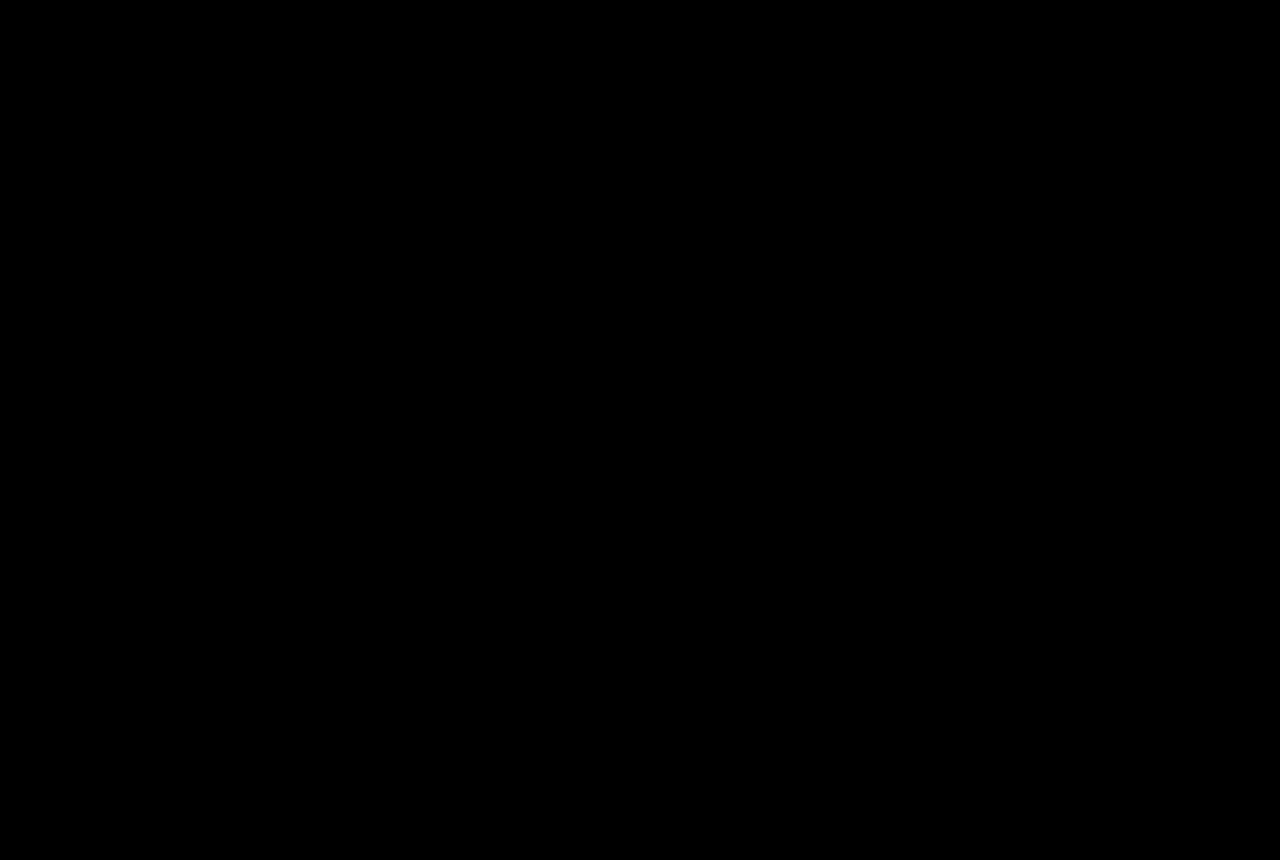
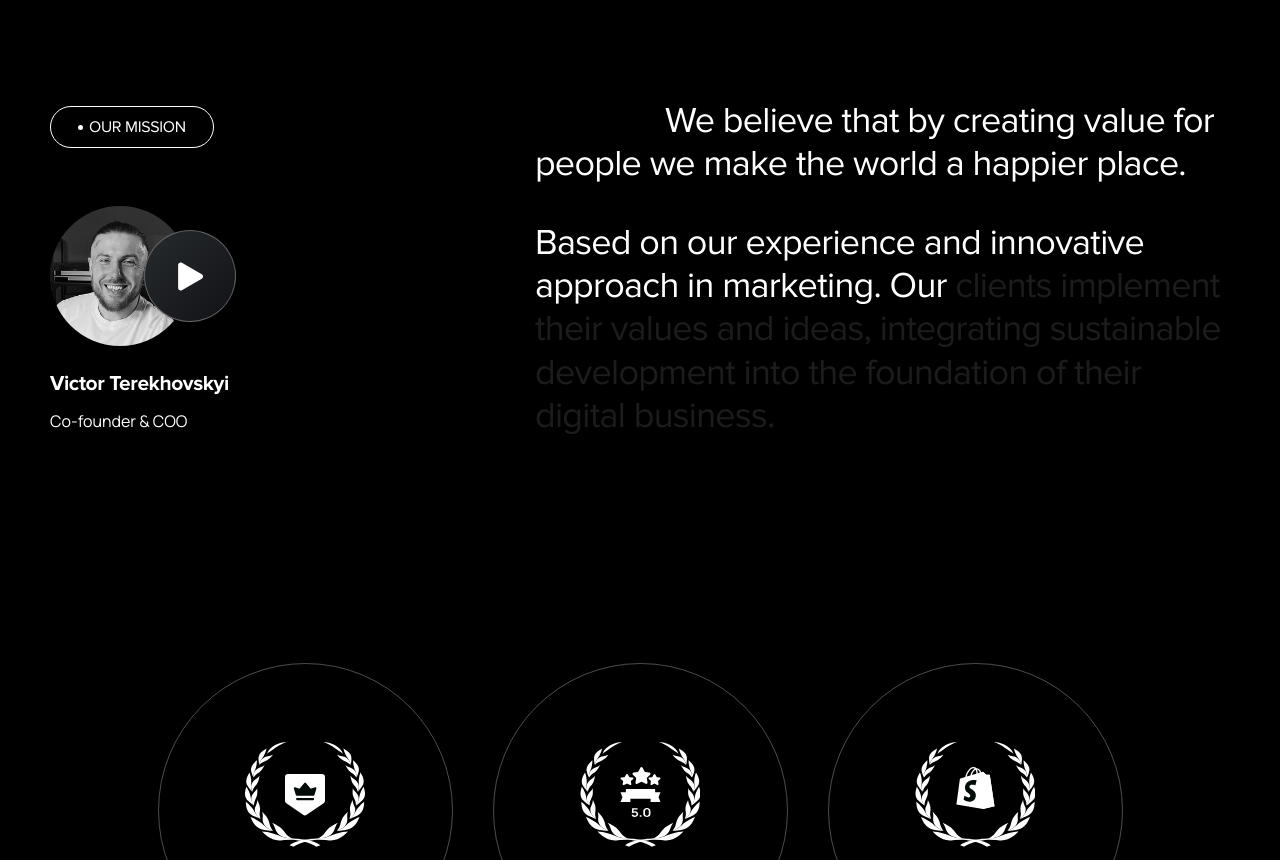
Before and after one commit to Spirit1408/UM_-Test-, a React (Vite) app: page / in a window 1280 px wide. Shown: the part 1940-2800 px from the top of the page. Before the commit the page ends 1957 px from the top, so only its background shows below. Built offline with nearby package versions, Linux system fonts and the light colour scheme.

Commit message:
Add styles forAboutUs section, update minor fixes in header and hero sections, prettify code

```diff
--- a/src/App.jsx
+++ b/src/App.jsx
@@ -1,11 +1,13 @@
 import { Header } from "./components/Header/Header";
 import { Hero } from "./components/Hero/Hero";
+import { AboutUs } from "./components/AboutUs/AboutUs";
 
 function App() {
     return (
         <>
             <Header />
             <Hero />
+            <AboutUs />
         </>
     );
 }
--- /dev/null
+++ b/src/components/AboutUs/AboutUs.jsx
@@ -0,0 +1,88 @@
+import css from "./AboutUs.module.css";
+import img from "../../assets/images/face.jpg";
+import sprite from "../../assets/icons/sprite.svg";
+
+export const AboutUs = () => {
+    return (
+        <section className={css.aboutUsOverlay}>
+            <div className={css.header}>
+                <div className={css.label}>
+                    <span className={css.dot}></span>
+                    <p className={css.labelText}>our mission</p>
+                </div>
+
+                <div className={css.descriptionWrapper}>
+                    <p className={css.description}>
+                        We believe that by creating value for people we make the
+                        world a happier place.
+                    </p>
+                    <p className={css.description}>
+                        Based on our experience and innovative approach in
+                        marketing. Our{" "}
+                        <span>
+                            clients implement their values and ideas,
+                            integrating sustainable development into the
+                            foundation of their digital business.
+                        </span>
+                    </p>
+                </div>
+
+                <div className={css.person}>
+                    <div className={css.photoWrapper}>
+                        <img
+                            className={css.photo}
+                            src={img}
+                            alt="face of the founder"
+                        />
+
+                        <div className={css.iconWrapper}>
+                            <svg className={css.icon}>
+                                <use href={`${sprite}#icon-play`}></use>
+                            </svg>
+                        </div>
+                    </div>
+
+                    <p className={css.name}>Victor Terekhovskyi</p>
+
+                    <p classname={css.title}>Сo-founder & COO</p>
+                </div>
+            </div>
+
+            <ul className={css.footer}>
+                <li className={css.feature}>
+                    <svg className={css.featureIcon}>
+                        <use href={`${sprite}#icon-label_crown`}></use>
+                    </svg>
+
+                    <p className={css.featureDesc}>Top Rated Plus</p>
+                </li>
+
+                <li className={css.feature}>
+                    <svg className={css.featureIcon}>
+                        <use href={`${sprite}#icon-label_stars`}></use>
+                    </svg>
+
+                    <p className={css.featureDesc}>146+ reviewed company</p>
+                </li>
+
+                <li className={css.feature}>
+                    <svg className={css.featureIcon}>
+                        <use href={`${sprite}#icon-label_shop`}></use>
+                    </svg>
+
+                    <p className={css.featureDesc}>Shopify partners Agency</p>
+                </li>
+
+                <li className={css.feature}>
+                    <svg className={css.featureIcon}>
+                        <use href={`${sprite}#icon-label_up`}></use>
+                    </svg>
+
+                    <p className={css.featureDesc}>
+                        100% Job Success on Upwork
+                    </p>
+                </li>
+            </ul>
+        </section>
+    );
+};
--- /dev/null
+++ b/src/components/AboutUs/AboutUs.module.css
@@ -0,0 +1,231 @@
+.aboutUsOverlay {
+    padding: 48px 20px 97px;
+    color: #ffffff;
+}
+
+.header {
+    margin-bottom: 128px;
+}
+
+.label {
+    border: 1px solid #fff;
+    border-radius: 366px;
+    padding: 6px 12px;
+    display: flex;
+    align-items: center;
+    justify-content: center;
+    gap: 6px;
+    width: fit-content;
+    margin-bottom: 24px;
+}
+
+.labelText {
+    font-family: var(--second-family);
+    font-weight: 400;
+    font-size: 12px;
+    letter-spacing: -0.02em;
+    text-transform: uppercase;
+    text-align: center;
+}
+
+.dot {
+    width: 3px;
+    height: 3px;
+    border-radius: 50%;
+    background-color: #ffffff;
+}
+
+.descriptionWrapper {
+    display: flex;
+    flex-direction: column;
+    gap: 16px;
+}
+
+.description {
+    font-family: var(--second-family);
+    font-weight: 400;
+    font-size: 23px;
+    line-height: 120%;
+    letter-spacing: -0.02em;
+
+    span {
+        color: #1c1c1c;
+    }
+
+    &:last-child {
+        margin-bottom: 64px;
+    }
+}
+
+.photoWrapper {
+    position: relative;
+    width: fit-content;
+    margin-bottom: 24px;
+}
+
+.photo {
+    width: 124px;
+    height: 124px;
+    border-radius: 50%;
+}
+
+.iconWrapper {
+    position: absolute;
+    top: 50%;
+    left: 100%;
+    transform: translate(-50%, -50%);
+    width: 76px;
+    height: 76px;
+    display: flex;
+    align-items: center;
+    justify-content: center;
+    border-radius: 100%;
+    border: 1px solid rgba(255, 255, 255, 0.3);
+    background: linear-gradient(315deg, #111215 0%, #272b2e 100%);
+    backdrop-filter: blur(8px);
+}
+
+.icon {
+    width: 24px;
+    height: 24px;
+    fill: #ffffff;
+}
+
+.name {
+    font-family: var(--second-family);
+    font-weight: 700;
+    font-size: 21px;
+    line-height: 130%;
+    letter-spacing: -0.02em;
+    margin-bottom: 12px;
+}
+
+.title {
+    font-family: var(--font-family);
+    font-weight: 500;
+    font-size: 16px;
+    line-height: 130%;
+    letter-spacing: -0.02em;
+}
+
+.footer {
+    display: flex;
+    gap: 16px;
+    overflow: auto;
+}
+
+.footer::-webkit-scrollbar {
+    display: none;
+}
+
+.feature {
+    display: flex;
+    flex-direction: column;
+    gap: 6px;
+    align-items: center;
+    justify-content: center;
+    width: 246px;
+    height: 246px;
+    border-radius: 100%;
+    border: 1px solid rgba(255, 255, 255, 0.3);
+    flex-shrink: 0;
+}
+
+.featureDesc {
+    font-family: var(--second-family);
+    font-weight: 600;
+    font-size: 16px;
+    line-height: 140%;
+    letter-spacing: -0.02em;
+}
+
+.featureIcon {
+    width: 96px;
+    height: 96px;
+}
+
+@media screen and (min-width: 1024px) {
+    .aboutUsOverlay {
+        padding: 115px 50px 148px;
+    }
+
+    .header {
+        margin-bottom: 230px;
+        display: flex;
+        flex-direction: column;
+        gap: 58px;
+        position: relative;
+    }
+
+    .label {
+        flex-shrink: 0;
+        padding: 8px 27px;
+        margin-bottom: unset;
+    }
+
+    .labelText {
+        font-size: 16px;
+    }
+
+    .dot {
+        width: 5px;
+        height: 5px;
+    }
+
+    .descriptionWrapper {
+        position: absolute;
+        top: 60%;
+        right: 0%;
+        transform: translate(0%, -60%);
+        gap: 36px;
+    }
+
+    .description {
+        font-size: 36px;
+        max-width: 695px;
+
+        &:first-child {
+            text-indent: 130px;
+        }
+
+        &:last-child {
+            margin-bottom: unset;
+        }
+    }
+
+    .photo {
+        width: 140px;
+        height: 140px;
+    }
+
+    .iconWrapper {
+        width: 92px;
+        height: 92px;
+    }
+
+    .icon {
+        width: 29px;
+        height: 29px;
+    }
+
+    .footer {
+        justify-content: center;
+        gap: 40px;
+        overflow: hidden;
+        flex-wrap: wrap;
+    }
+
+    .feature {
+        width: 295px;
+        height: 295px;
+    }
+
+    .featureDesc {
+        font-size: 18px;
+    }
+
+    .featureIcon {
+        width: 120px;
+        height: 120px;
+    }
+}
--- a/src/components/Header/Header.module.css
+++ b/src/components/Header/Header.module.css
@@ -94,7 +94,6 @@
                 color: #000000;
             }
         }
-
     }
 
     .logoWrapper {
--- a/src/components/Hero/Hero.jsx
+++ b/src/components/Hero/Hero.jsx
@@ -4,7 +4,7 @@ import sprite from "../../assets/icons/sprite.svg";
 
 export const Hero = () => {
     return (
-        <div className={css.heroOverlay}>
+        <section className={css.heroOverlay}>
             <div className={css.heroHeader}>
                 <div className={css.heroInfo}>
                     <h1 className={css.heroTitle}>
@@ -13,7 +13,8 @@ export const Hero = () => {
 
                     <div className={css.heroTextWrapper}>
                         <p className={css.heroText}>
-                            We help businesses grow and scale with our expertise in{" "}
+                            We help businesses grow and scale with our expertise
+                            in{" "}
                             <span className={css.heroTextSpan}>
                                 <span className={css.heroTextSpanInner}>
                                     performance
@@ -22,7 +23,9 @@ export const Hero = () => {
                             </span>
                             ,{" "}
                             <span className={css.heroTextSpan}>
-                                <span className={css.heroTextSpanInner}>user</span>{" "}
+                                <span className={css.heroTextSpanInner}>
+                                    user
+                                </span>{" "}
                                 experience
                             </span>{" "}
                             and{" "}
@@ -72,6 +75,6 @@ export const Hero = () => {
                     </svg>
                 </button>
             </div>
-        </div>
+        </section>
     );
 };
--- a/src/components/Hero/Hero.module.css
+++ b/src/components/Hero/Hero.module.css
@@ -27,7 +27,6 @@
     text-transform: uppercase;
     color: #fff;
     margin-bottom: 16px;
-
 
     span {
         background: linear-gradient(
@@ -209,7 +208,7 @@
 
     .heroText {
         font-size: 18px;
-    line-height: 160%;
+        line-height: 200%;
 
         .heroTextSpan {
             padding: 6px 16px;
```
Also changed, not shown: src/components/Header/Header.jsx (+54 -15 lines). Lines whose indentation alone changed are shown as unchanged.
